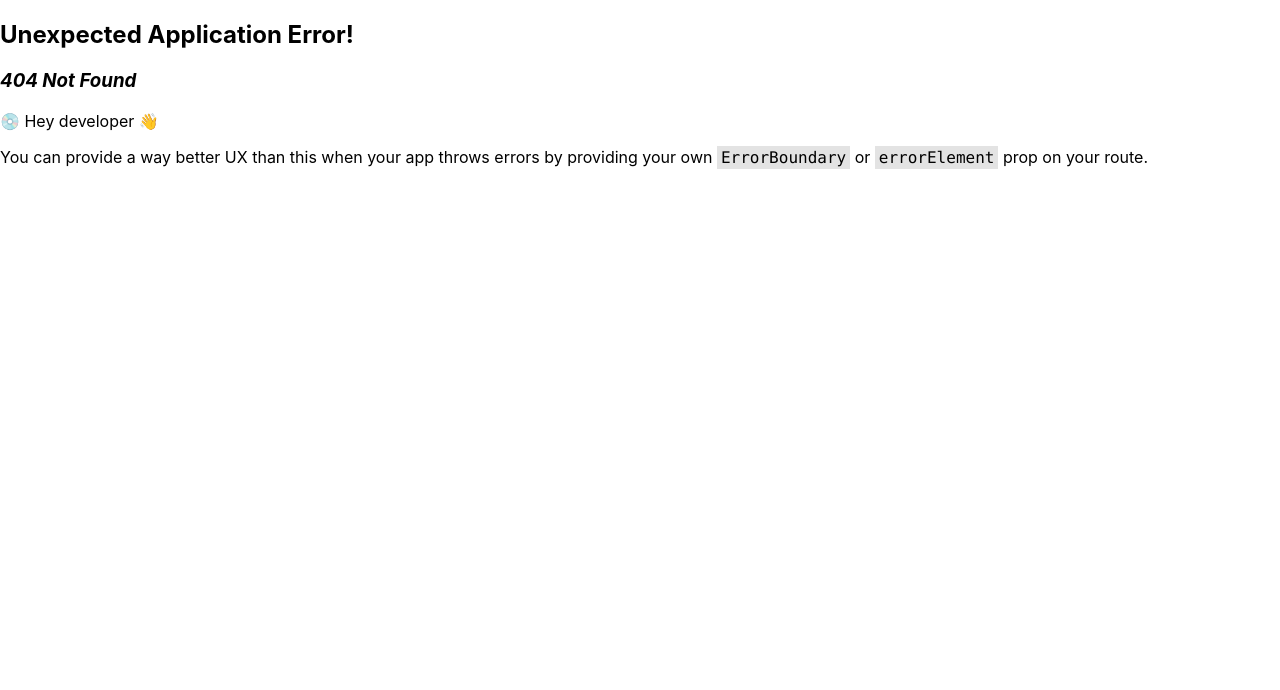
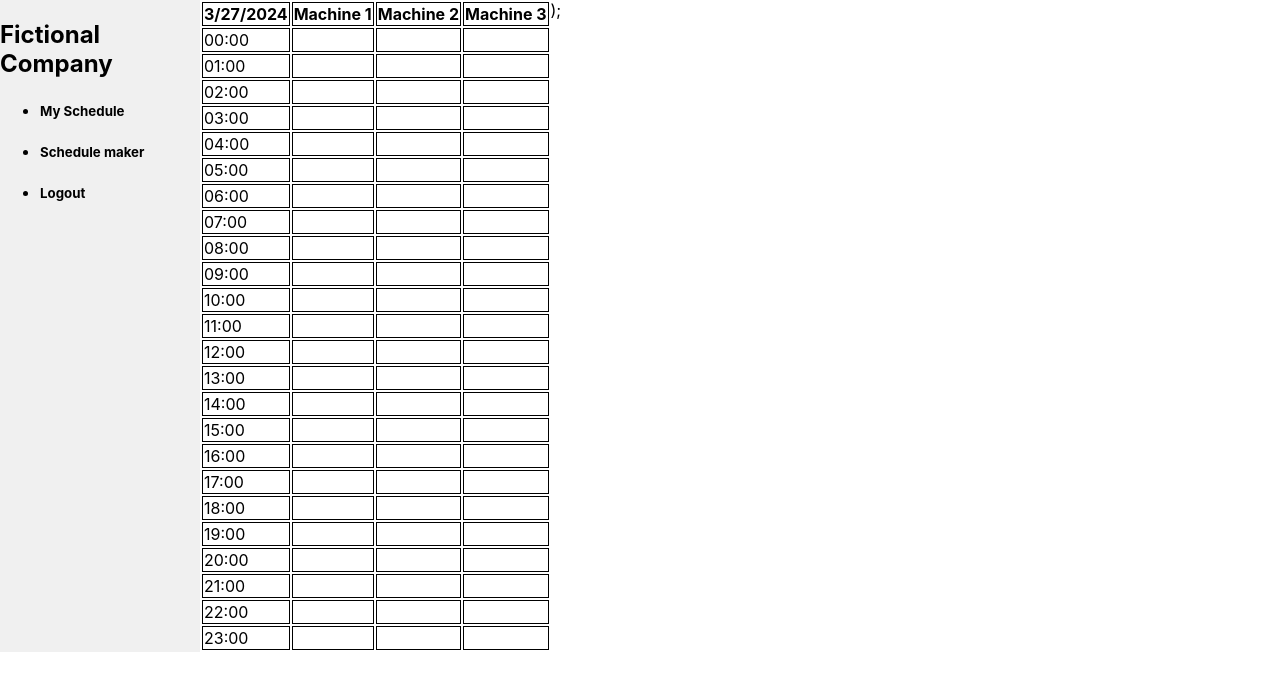
Before and after one commit to CodecoolGlobal/el-proyecte-grande-design-general-nagmil2077, a React (Create React App) app in the folder frontend/: page /scheduler in a window 1280 px wide. Before the commit this address had no page. Shown: the top 690 px of the page. Built offline with nearby package versions, Linux system fonts and the light colour scheme.

Commit message:
sidebar created, sceduler started

```diff
--- /dev/null
+++ b/frontend/src/Components/SideBar.jsx
@@ -0,0 +1,23 @@
+
+
+function SideBar(){
+
+    return (
+        <div className="sidebar">
+            <h2>Fictional Company</h2>
+            <ul>
+                <li>
+                    <h5>My Schedule</h5>
+                </li>
+                <li>
+                    <h5>Schedule maker</h5>
+                </li>
+                <li>
+                    <h5>Logout</h5>
+                </li>
+            </ul>
+        </div>
+    )
+}
+
+export default SideBar
--- /dev/null
+++ b/frontend/src/Components/index.js
@@ -0,0 +1,3 @@
+import SideBar from "./SideBar";
+
+export default SideBar;
--- a/frontend/src/Pages/LoginPage.jsx
+++ b/frontend/src/Pages/LoginPage.jsx
@@ -1,5 +1,6 @@
 import React, {useState} from 'react';
 import {useNavigate} from "react-router-dom";
+import SideBar from "../Components";
 
 const Login = () => {
 
@@ -42,22 +43,27 @@ const Login = () => {
     }
 
     return (
-        <div>
+        <>
+            <div className="container">
+                <SideBar/>
                 <h2>Login</h2>
                 <form onSubmit={handleSubmit}>
                     <label>
                         Email:
-                    <input type="email" name="email" value={formData.email} onChange={handleChange} required />
+                        <input type="email" name="email" value={formData.email} onChange={handleChange} required/>
                     </label>
-                <br />
+                    <br/>
                     <label>
                         Password:
-                    <input type="password" name="password" value={formData.password} onChange={handleChange} required />
+                        <input type="password" name="password" value={formData.password} onChange={handleChange}
+                               required/>
                     </label>
-                <br />
+                    <br/>
                     <button type="submit">Sign In</button>
                 </form>
             </div>
+
+        </>
     );
 };
 
--- a/frontend/src/Pages/RegisterPage.jsx
+++ b/frontend/src/Pages/RegisterPage.jsx
@@ -1,5 +1,6 @@
 import React, { useState } from 'react';
 import {useNavigate} from "react-router-dom";
+import SideBar from "../Components";
 
 const Register = () => {
     const navigate = useNavigate()
@@ -41,27 +42,32 @@ const Register = () => {
     };
 
     return (
-        <div>
+        <>
+            <div className="container">
+                <SideBar/>
                 <h2>Registration</h2>
                 <form onSubmit={handleSubmit}>
                     <label>
                         Username:
-                    <input type="text" name="name" value={formData.name} onChange={handleChange} required />
+                        <input type="text" name="name" value={formData.name} onChange={handleChange} required/>
                     </label>
-                <br />
+                    <br/>
                     <label>
                         Email:
-                    <input type="email" name="email" value={formData.email} onChange={handleChange} required />
+                        <input type="email" name="email" value={formData.email} onChange={handleChange} required/>
                     </label>
-                <br />
+                    <br/>
                     <label>
                         Password:
-                    <input type="password" name="password" value={formData.password} onChange={handleChange} required />
+                        <input type="password" name="password" value={formData.password} onChange={handleChange}
+                               required/>
                     </label>
-                <br />
+                    <br/>
                     <button type="submit">Register</button>
                 </form>
             </div>
+
+        </>
     );
 };
 
--- /dev/null
+++ b/frontend/src/Pages/Scheduler.jsx
@@ -0,0 +1,52 @@
+import SideBar from "../Components/SideBar";
+
+function Scheduler() {
+    // Define the hours
+    const hours = Array.from({ length: 24 }, (_, i) => `${i < 10 ? '0' : ''}${i}:00`);
+
+    // Define the machines
+    const machines = ['Machine 1', 'Machine 2', 'Machine 3'];
+
+    // Get today's date
+    const today = new Date().toLocaleDateString();
+
+    function handleClick(hour, machine)  {
+        console.log(`Clicked on cell: Hour ${hour}, Machine ${machine}`);
+    }
+
+    return (
+        <div className="container">
+            <SideBar/>
+            <div>
+
+                <table>
+                    <thead>
+                    <tr>
+                        <th>{today}</th>
+                        {machines.map((machine, index) => (
+                            <th key={index}>{machine}</th>
+                        ))}
+                    </tr>
+                    </thead>
+                    <tbody>
+                    {hours.map((hour, hourIndex) => (
+                        <tr key={hourIndex}>
+                            <td>{hour}</td>
+                            {machines.map((_, machineIndex) => (
+                                <td key={machineIndex} onClick={() => handleClick(hour, machineIndex)}>
+                                    {/* You can put your content for each cell here */}
+                                </td>
+                            ))}
+                        </tr>
+                    ))}
+                    </tbody>
+                </table>
+            </div>
+            );
+        </div>
+
+
+    )
+}
+
+export default Scheduler
--- a/frontend/src/index.css
+++ b/frontend/src/index.css
@@ -1,13 +1,36 @@
 body {
   margin: 0;
   font-family: -apple-system, BlinkMacSystemFont, 'Segoe UI', 'Roboto', 'Oxygen',
-    'Ubuntu', 'Cantarell', 'Fira Sans', 'Droid Sans', 'Helvetica Neue',
-    sans-serif;
+  'Ubuntu', 'Cantarell', 'Fira Sans', 'Droid Sans', 'Helvetica Neue',
+  sans-serif;
   -webkit-font-smoothing: antialiased;
   -moz-osx-font-smoothing: grayscale;
 }
 
 code {
   font-family: source-code-pro, Menlo, Monaco, Consolas, 'Courier New',
-    monospace;
+  monospace;
 }
+
+/* Layout */
+.container {
+  display: flex;
+}
+
+.sidebar {
+  width: 200px;
+  background-color: #f0f0f0;
+}
+
+.content {
+  flex: 1;
+  padding: 20px;
+}
+
+td {
+  border: 1px solid black;
+}
+
+th {
+  border: 1px solid black;
+}
```
Also changed, not shown: frontend/src/index.js (+10 -1 lines), 1 other file (tests, documents, lock files or other folders). Lines whose indentation alone changed are shown as unchanged.
